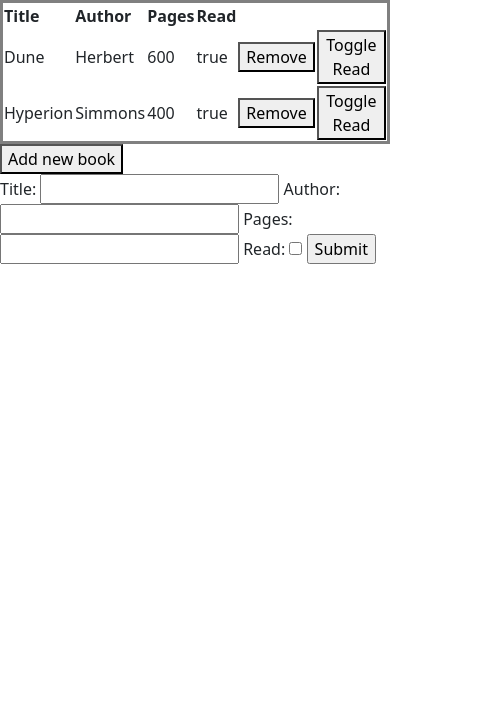
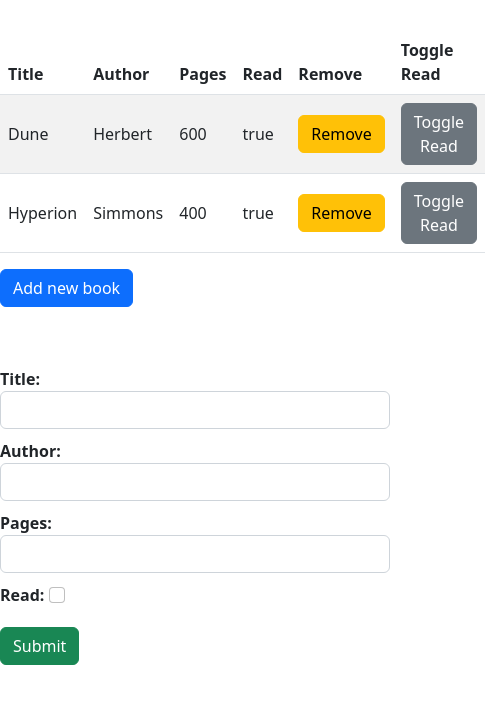
Before and after one commit to b0esium/library, a plain HTML site: page index.html in a window 390 px wide. Both pictures are taken after a click on the button "Add new book". Shown: the whole page, 485 px wide, since content can reach past the window. Drawn offline with nearby package versions, Linux system fonts and the light colour scheme.

Commit message:
Add styling & responsiveness

```diff
--- a/index.html
+++ b/index.html
@@ -14,29 +14,78 @@
     <title>Odin Library</title>
   </head>
   <body>
-    <table>
+    <div class="row content">
+      <div class="col-md-2 col-lg-2 col-xl-3"></div>
+      <div class="col-md-8 col-lg-8 col-xl-6">
+        <table class="table table-striped">
           <thead>
             <tr>
               <th>Title</th>
               <th>Author</th>
               <th>Pages</th>
               <th>Read</th>
+              <th>Remove</th>
+              <th>Toggle Read</th>
             </tr>
           </thead>
           <tbody id="library"></tbody>
         </table>
-    <button id="addBookBtn">Add new book</button>
+
+        <button id="addBookBtn" class="btn btn-primary">Add new book</button>
+
         <form action="" method="get" id="addBookForm" style="display: none">
+          <div class="form-group">
             <label for="title">Title: </label>
-      <input type="text" name="title" id="title" required />
+            <input
+              type="text"
+              name="title"
+              id="title"
+              class="form-control"
+              required
+            />
+          </div>
+
+          <div class="form-group">
             <label for="author">Author: </label>
-      <input type="text" name="author" id="author" required />
+            <input
+              type="text"
+              name="author"
+              id="author"
+              class="form-control"
+              required
+            />
+          </div>
+
+          <div class="form-group">
             <label for="Pages">Pages: </label>
-      <input type="text" name="pages" id="Pages" required />
+            <input
+              type="text"
+              name="pages"
+              id="Pages"
+              class="form-control"
+              required
+            />
+          </div>
+
+          <div class="form-group">
             <label for="read">Read: </label>
-      <input type="checkbox" name="read" id="read" value="" />
-      <input type="submit" value="Submit" />
+            <input
+              type="checkbox"
+              name="read"
+              id="read"
+              class="form-check-input"
+              value=""
+            />
+          </div>
+
+          <input
+            type="submit"
+            value="Submit"
+            class="btn btn-success btn-newBook"
+          />
         </form>
+      </div>
+    </div>
   </body>
   <script src="library.js"></script>
 </html>
--- a/library.js
+++ b/library.js
@@ -48,6 +48,7 @@ function displayBooks() {
     let deleteBookCell = document.createElement("th");
     let deleteBookBtn = document.createElement("button");
     deleteBookBtn.setAttribute("data-index", `${myLibrary.indexOf(book)}`);
+    deleteBookBtn.setAttribute("class", "btn btn-warning");
     deleteBookBtn.innerText = "Remove";
     deleteBookBtn.addEventListener("click", function () {
       removeBook(deleteBookBtn.dataset.index);
@@ -60,6 +61,7 @@ function displayBooks() {
     let toggleReadCell = document.createElement("th");
     let toggleReadBtn = document.createElement("button");
     toggleReadBtn.setAttribute("data-index", `${myLibrary.indexOf(book)}`);
+    toggleReadBtn.setAttribute("class", "btn btn-secondary");
     toggleReadBtn.innerText = "Toggle Read";
     toggleReadBtn.addEventListener("click", function () {
       myLibrary[toggleReadBtn.dataset.index].toggleRead();
--- a/style.css
+++ b/style.css
@@ -1,7 +1,24 @@
-table {
-    border-style: solid;
+.content {
+    margin-top: 30px;
 }
 
 tbody th {
     font-weight: normal;
+    vertical-align: middle;
 }
+
+#addBookForm {
+    margin-top: 60px;
+}
+
+.form-group {
+    margin-bottom: 10px;
+}
+
+label {
+    font-weight: bold;
+}
+
+.btn-newBook {
+    margin-top: 10px;
+}
```
Lines whose indentation alone changed are shown as unchanged.
